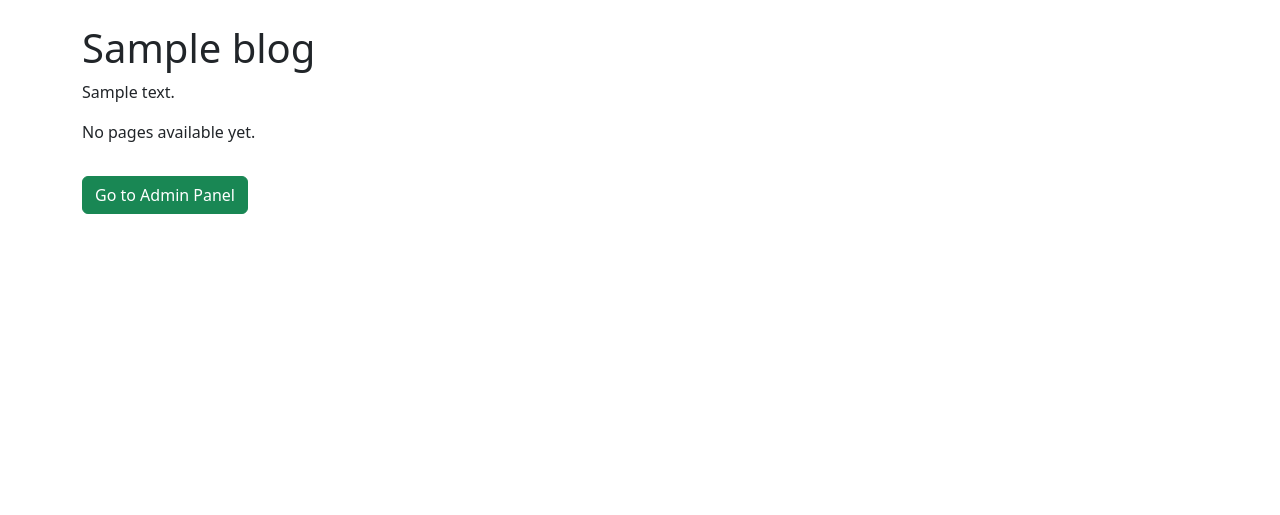
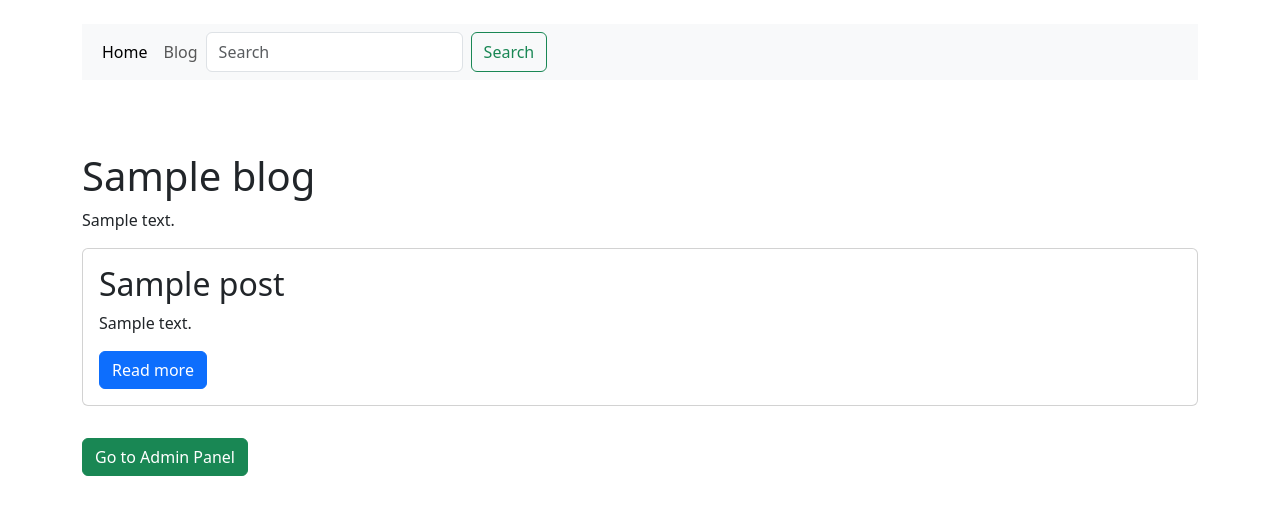
Before and after one commit to avycado13/flask-cms, a Flask app: template app/templates/view_blog.html in a window 1280 px wide. Shown: the top 515 px of the page. Run offline with Flask 3, Linux system fonts and the light colour scheme; the template is opened without the code that fills it: most values are stand-ins (such as "Sample title", 1, 10 or a date in 2020); parts of the project's set-up code (start-up, migrations or seed data) failed here and were passed over; some libraries are stand-ins or nearby versions.

Commit message:
Add favicon, enhance templates, and integrate TinyMCE for post editing

```diff
--- a/app/__init__.py
+++ b/app/__init__.py
@@ -1,4 +1,5 @@
-from flask import Flask, request, current_app
+import os
+from flask import Flask, request, current_app,send_from_directory
 from app.extensions import db, migrate, csrf, babel, security
 from flask_security import (
     SQLAlchemyUserDatastore,
@@ -23,9 +24,15 @@ def create_app(config_class=Config):
     user_datastore = SQLAlchemyUserDatastore(db, User, Role, WebAuthn)
     security.init_app(app, user_datastore)
 
+    @app.route('/favicon.ico')
+    def favicon():
+        return send_from_directory(os.path.join(app.root_path, 'static'),
+                                'favicon.ico', mimetype='image/vnd.microsoft.icon')
+
     from app.main import bp as main_bp
 
     app.register_blueprint(main_bp)
+
     with app.app_context():
         db.create_all()
     return app
--- a/app/templates/base.html
+++ b/app/templates/base.html
@@ -8,6 +8,9 @@
         <link href="https://cdn.jsdelivr.net/npm/bootstrap@5.3.3/dist/css/bootstrap.min.css" rel="stylesheet">
         <!-- HTMX -->
         <script src="https://unpkg.com/htmx.org@1.9.10"></script>
+        <link rel="shortcut icon" href="{{ url_for('static', filename='favicon.ico') }}">
+        <script src="https://cdn.jsdelivr.net/npm/tinymce@7.6.1/tinymce.min.js"></script>
+        <link href="https://cdn.jsdelivr.net/npm/tinymce@7.6.1/skins/ui/oxide/content.min.css" rel="stylesheet">
     </head>
     <body class="container py-4">
             {% with messages = get_flashed_messages(with_categories=true) %}
@@ -29,5 +32,13 @@
             {% endblock %}
             <!-- Bootstrap JS -->
             <script src="https://cdn.jsdelivr.net/npm/bootstrap@5.3.3/dist/js/bootstrap.bundle.min.js"></script>
+            <script>
+                // Prevent Bootstrap dialog from blocking focusin
+                    document.addEventListener('focusin', (e) => {
+                        if (e.target.closest(".tox-tinymce, .tox-tinymce-aux, .moxman-window, .tam-assetmanager-root") !== null) {
+                        e.stopImmediatePropagation();
+                        }
+                    });
+            </script>
     </body>
 </html>
--- a/app/templates/blog_admin.html
+++ b/app/templates/blog_admin.html
@@ -1,11 +1,13 @@
 {% extends "base.html" %}
 {% from "bootstrap_wtf.html" import quick_form, form_field %}
-{% block title %}Admin Panel - Flask CMS{% endblock %}
+{% block title %}Admin Panel - {{ blog.title }}{% endblock %}
 
 {% block content %}
 <div class="row">
     <div class="col-md-12">
         <h1>Admin Panel</h1>
+        <br>
+        <br>
 
         <!-- Create Form -->
         <div class="card mb-4">
--- a/app/templates/index.html
+++ b/app/templates/index.html
@@ -10,7 +10,7 @@
                     <div class="card-body">
                         <h3 class="card-title">{{ blog.title }}</h3>
                         <p class="card-text">{{ blog.description[:100] }}...</p>
-                        <a href="{{ url_for('main.blog_view', blog_id=blog.id) }}" class="btn btn-primary">View Blog</a>
+                        <a href="{{ url_for('main.view_blog', blog_id=blog.id) }}" class="btn btn-primary">View Blog</a>
                     </div>
                 </div>
             {% endfor %}
--- /dev/null
+++ b/app/templates/macros.html
@@ -0,0 +1,26 @@
+{% macro blog_navbar(blog_id) %}
+<nav class="navbar navbar-expand-lg bg-body-tertiary">
+  <div class="container-fluid">
+    <button class="navbar-toggler" type="button" data-bs-toggle="collapse" data-bs-target="#navbarSupportedContent" aria-controls="navbarSupportedContent" aria-expanded="false" aria-label="Toggle navigation">
+      <span class="navbar-toggler-icon"></span>
+    </button>
+    <div class="collapse navbar-collapse" id="navbarSupportedContent">
+      <ul class="navbar-nav me-auto mb-2 mb-lg-0">
+        <li class="nav-item">
+          <a class="nav-link active" aria-current="page" href="{{ url_for('main.view_blog',blog_id=blog_id) }}">Home</a>
+        </li>
+        <li class="nav-item">
+          <a class="nav-link" href="{{ url_for('main.view_blog',blog_id=blog_id) }}">Blog</a>
+        </li>
+      <form class="d-flex" role="search">
+        <input class="form-control me-2" type="search" placeholder="Search" aria-label="Search">
+        <button class="btn btn-outline-success" type="submit">Search</button>
+      </form>
+    </div>
+  </div>
+</nav>
+<br>
+<br>
+<br>
+
+{% endmacro %}
--- a/app/templates/view_blog.html
+++ b/app/templates/view_blog.html
@@ -1,24 +1,25 @@
 {% extends "base.html" %}
-
-{% block title %}Welcome - Flask CMS{% endblock %}
+{% from "macros.html" import blog_navbar %}
+{% block title %}{{ blog.title }}{% endblock %}
 
 {% block content %}
+{{ blog_navbar(blog.id) }}
 <div class="row">
     <div class="col-md-12">
         <h1>{{ blog.title }}</h1>
         <p>{{ blog.description }}</p>
-        {% if pages %}
+        {% if posts %}
             {% for post in posts %}
                 <div class="card mb-3">
                     <div class="card-body">
                         <h2 class="card-title">{{ post.title }}</h2>
-                        <p class="card-text">{{ post.content[:200] }}{% if post.content|length > 200 %}...{% endif %}</p>
-                        <a href="{{ url_for('main.view_post', page_id=page.id) }}" class="btn btn-primary">Read more</a>
+                        <p class="card-text">{{ post.content[:200] | safe }}{% if post.content|length > 200 %}...{% endif %}</p>
+                        <a href="{{ url_for('main.view_post', post_id=post.id) }}" class="btn btn-primary">Read more</a>
                     </div>
                 </div>
             {% endfor %}
         {% else %}
-            <p>No pages available yet.</p>
+            <p>No posts available yet.</p>
         {% endif %}
 
         <a href="{{ url_for('main.blog_admin',blog_id=blog.id) }}" class="btn btn-success mt-3">Go to Admin Panel</a>
--- a/config.py
+++ b/config.py
@@ -12,8 +12,7 @@ class Config:
     DOCKER_HOST: str = "localhost:2376"
     CLOUDSHELL_PREFIX: str = "/cloudshell"
     SECRET_KEY = secrets.token_urlsafe()
-    SECURITY_PASSWORD_SALT = 213691981621818227987771034862335535908
-    DEFAULT_IMAGE = "ghcr.io/aoudiamoncef/ubuntu-sshd/ubuntu-sshd:latest"
+    SECURITY_PASSWORD_SALT = str(213691981621818227987771034862335535908)
     # Change for production env
     SQLALCHEMY_DATABASE_URI = "sqlite:///test.db"
     DEBUG = True
--- a/pyproject.toml
+++ b/pyproject.toml
@@ -10,6 +10,7 @@ dependencies = [
     "flask-migrate>=4.1.0",
     "flask-security[mfa,common]>=5.6.0",
     "flask-sqlalchemy>=3.1.1",
+    "markdown>=3.7",
     "setuptools>=75.8.0",
 ]
 
@@ -17,4 +18,5 @@ dependencies = [
 dev = [
     "pytest>=8.3.4",
     "types-bleach>=6.2.0.20241123",
+    "types-passlib>=1.7.7.20241221",
 ]
```
Also changed, not shown: app/main/forms.py (+15 -1 lines), app/main/routes.py (+20 -17 lines), app/templates/bootstrap_wtf.html (+25 -0 lines), app/templates/edit_post.html (added, +24 -0 lines), app/templates/page.html (deleted, +0 -15 lines), app/templates/view_post.html (added, +17 -0 lines), app/static/favicon.ico (added), instance/test.db, 3 other files.
